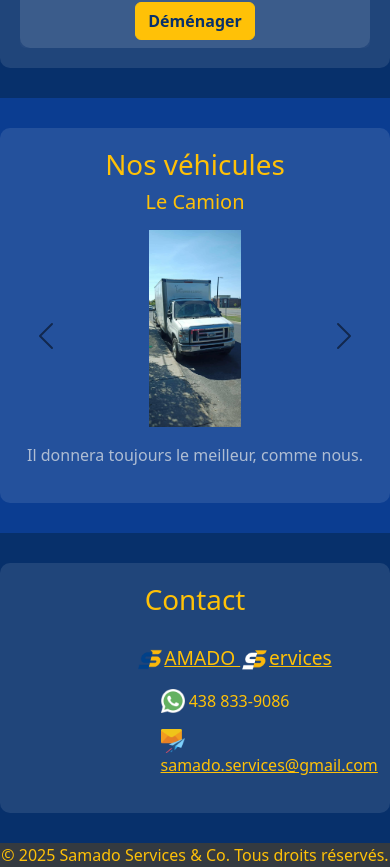
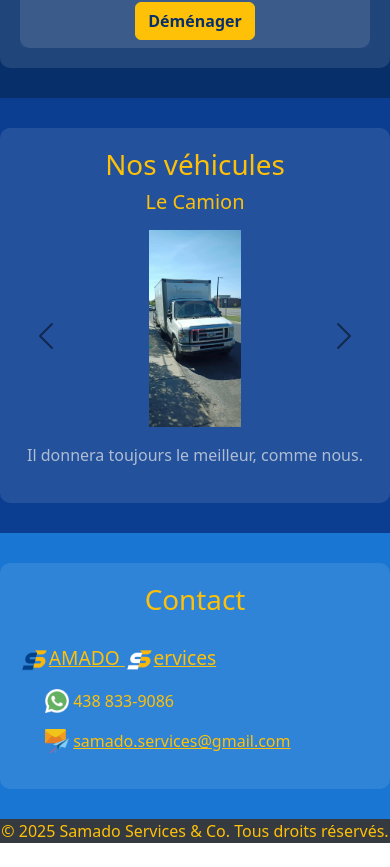
Before and after one commit to DarKaizoku/Samado, a React (Create React App) app: page / in a window 390 px wide. Shown: the part 1394-2261 px from the top of the page. After the commit the page ends 2237 px from the top, so only its background shows below. Built offline with nearby package versions, Linux system fonts and the light colour scheme.

Commit message:
fix contact

```diff
--- a/src/App.css
+++ b/src/App.css
@@ -89,7 +89,7 @@ section {
 }
 
 #contact {
-  background-color: #07306b;
+  background-color: #1976d2;
 }
 
 /* Footer */
@@ -101,7 +101,7 @@ footer {
 
 #container-contact {
   display: grid;
-  grid-template-columns: auto auto;
+  grid-template-columns: 1fr 1fr;
   gap: 20px;
 }
 
@@ -109,6 +109,10 @@ footer {
   #container-contact {
     grid-template-columns: 1fr;
     text-align: center;
+  }
+
+  #contact-left {
+    padding-left: 0 !important;
   }
 }
 
--- a/src/Components/carouselForfaits.tsx
+++ b/src/Components/carouselForfaits.tsx
@@ -8,7 +8,7 @@ import { listForfaits } from "../constants/listForfaits";
 
 export default function CarouselForfaits() {
     return (
-        <Carousel id="forfait" data-bs-theme="dark" indicators={false} interval={null}>
+        <Carousel id="forfait" data-bs-theme="dark" indicators={false} interval={null} touch={true} className="carousel-forfaits">
             {listForfaits.map(forfait => (
                 <Carousel.Item key={forfait.id}>
                     <Card style={{ width: '33rem', margin: '0 auto' }}>
```
